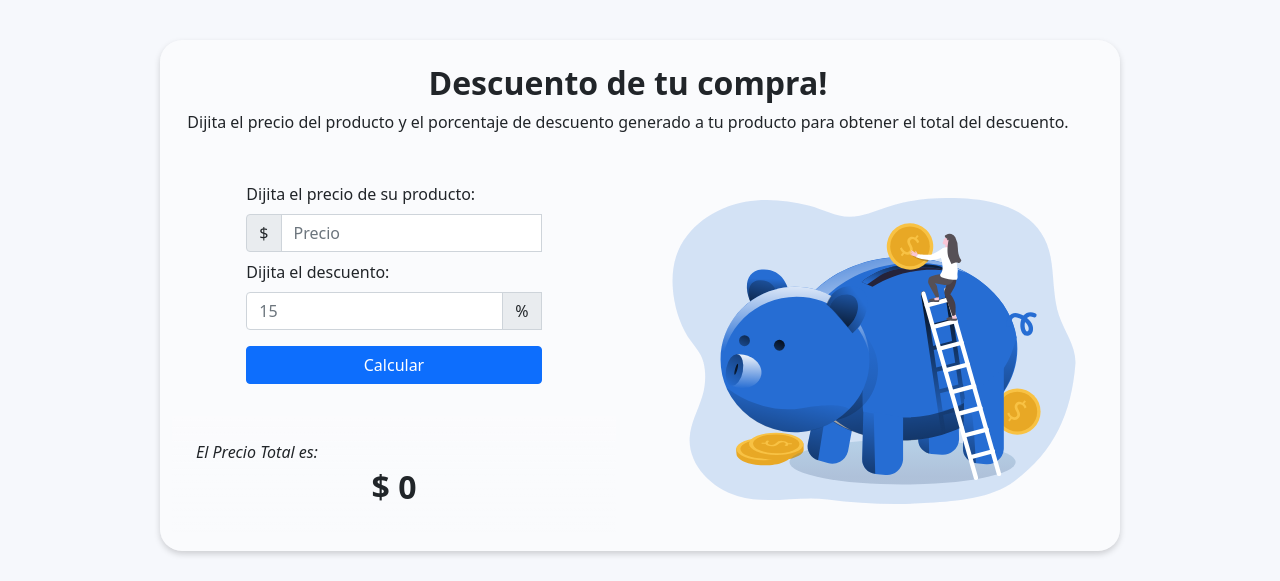
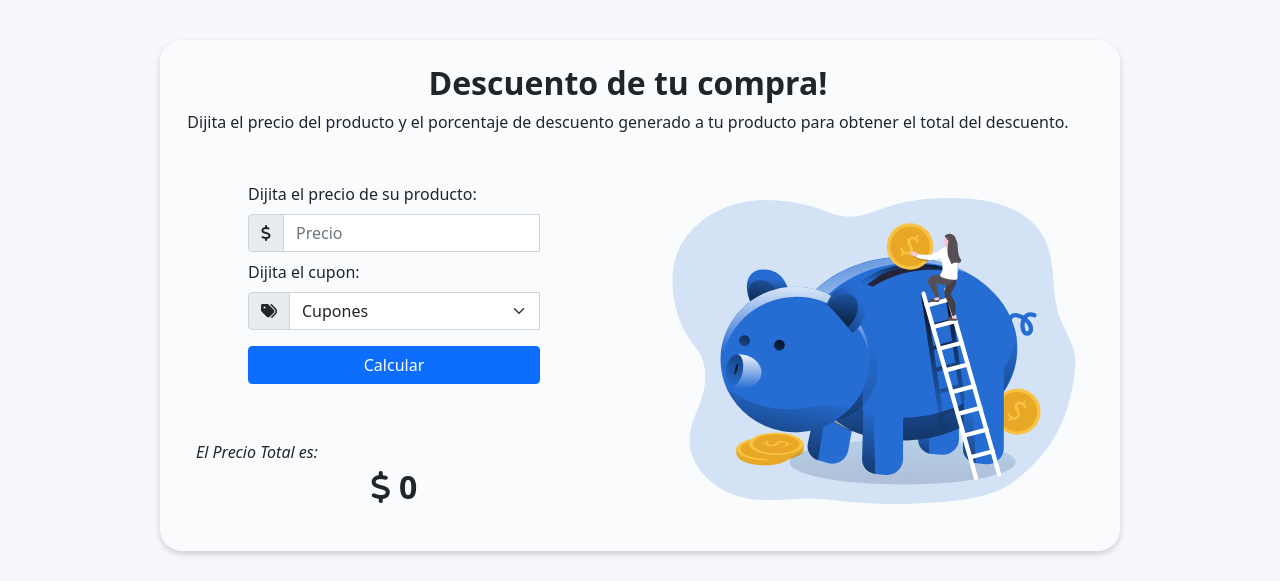
Before and after one commit to AndresCanizales2/Platzi-curso-practico-javascript, a plain HTML site: page porcentajes/Porcentajes.html in a window 1280 px wide. Shown: the part 90-671 px from the top of the page. Drawn offline with Linux system fonts and the light colour scheme; files whose address does not match are found by name.

Commit message:
agrgando selection al porcentaje

```diff
--- a/porcentajes/Porcentajes.html
+++ b/porcentajes/Porcentajes.html
@@ -62,7 +62,7 @@
           <div class="col mt-2">
             <label for="textPrecio" class="form-label">Dijita el precio de su producto:</label>
             <div class="input-group">
-              <div class="input-group-text">$</div>
+              <div class="input-group-text"><i class="fas fa-dollar-sign"></i></div>
               <input type="number"  class="form-control" id="textPrecio" placeholder="Precio"  required/>
               <div class="invalid-feedback">
                 Por favor, Dijite el precio
@@ -76,12 +76,17 @@
 
 
           <div class="col mt-2">
-            <label for="textDescuento" class="form-label">Dijita el descuento:</label>
+            <label for="textDescuento" class="form-label">Dijita el cupon:</label>
             <div class="input-group">
-              <input type="number" class="form-control" id="textDescuento" placeholder="15" required/>
-              <div class="input-group-text">%</div>
+              <div class="input-group-text"><i class="fas fa-tags"></i></div>
+              <select class="form-select" id="textDescuento" required>
+                <option disabled value="" selected>Cupones</option>
+                <option value="40">CODE120 40%</option>
+                <option value="20">CODE265 20%</option>
+                <option value="50">CODE352 50%</option>
+              </select>
               <div class="invalid-feedback">
-                Por favor, Dijite el precio
+                Por favor, Dijite el cupon
               </div>
             </div>
           </div>
@@ -96,7 +101,7 @@
 
         <div class="container bg-gradient p-4 m-3">
           <p class="fst-italic m-0 letra">El Precio Total es:</p>
-          <h2 class="fw-bold m-1 text-center" id="RespuestaArea">$ 0</h2>
+          <h2 class="fw-bold m-1 text-center" id="RespuestaArea"><i class="fas fa-dollar-sign"></i> 0</h2>
         </div>
       </div>
       <div class="col d-none d-lg-block p-4">
--- a/porcentajes/porcentajes.js
+++ b/porcentajes/porcentajes.js
@@ -1,26 +1,27 @@
+
 
 const onClickButtonPriceDiscount = () => {
 
     document.getElementById("formulario").classList.add("was-validated")
 
-       const descuento = parseInt(document.getElementById("textDescuento").value)
-       const precioOriginal = parseInt(document.getElementById("textPrecio").value)
-   const porcentajeDescuento = precioOriginal* (descuento/100)
-   const precioTotal   = precioOriginal  - porcentajeDescuento
+    const descuento = parseInt(document.getElementById("textDescuento").value)
+    const precioOriginal = parseInt(document.getElementById("textPrecio").value)
+    const porcentajeDescuento = precioOriginal* (descuento/100)
+    const precioTotal   = precioOriginal  - porcentajeDescuento
 
 
 
-   console.log(precioTotal)
+
 
 
     if(precioOriginal&&descuento){
 
-        document.getElementById("RespuestaArea").innerHTML= `$ ${precioTotal}`
+        document.getElementById("RespuestaArea").innerHTML= `<i class="fas fa-dollar-sign"></i> ${precioTotal}`
         console.log(precioTotal)
 
     }else if (!(precioOriginal&descuento) ){
-        document.getElementById("RespuestaArea").innerHTML= `$ 0`
-        console.log('no se')
+        document.getElementById("RespuestaArea").innerHTML= `<i class="fas fa-dollar-sign"></i>  0`
+
 
     }
 
```
